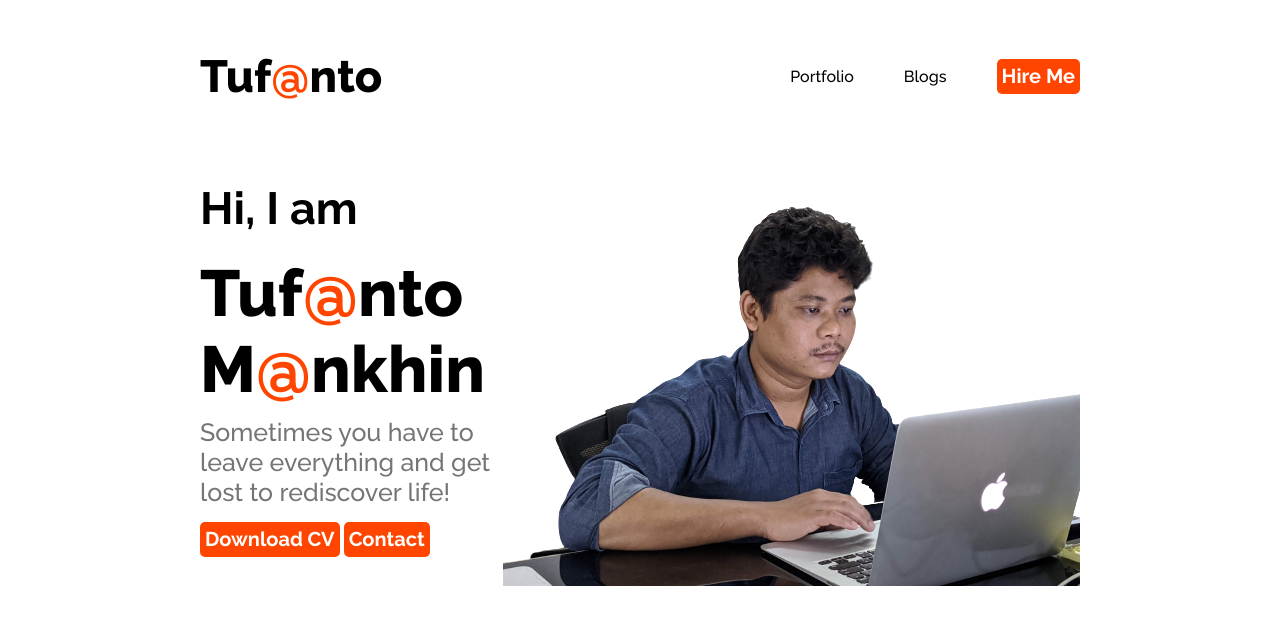
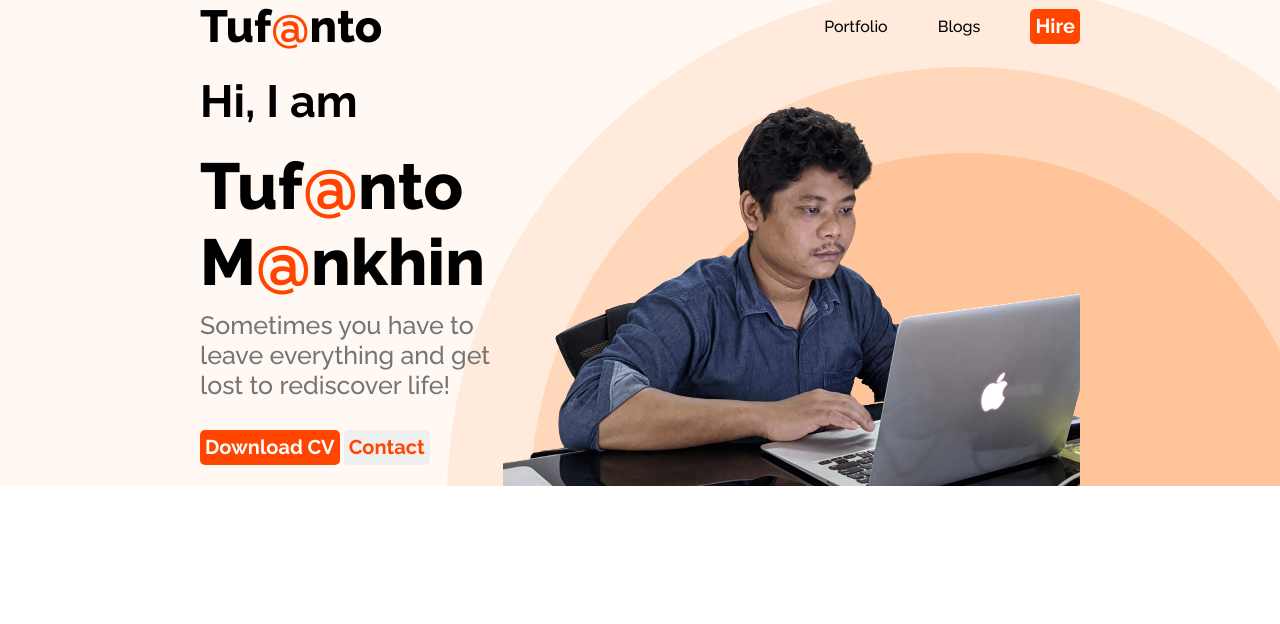
Before and after one commit to Tufantomankhin/developer2-portfolio, a plain HTML site: page index.html in a window 1280 px wide. Drawn offline with Linux system fonts and the light colour scheme.

Commit message:
added background image

```diff
--- a/index.html
+++ b/index.html
@@ -11,13 +11,13 @@
 <link href="https://fonts.googleapis.com/css2?family=Raleway:ital,wght@0,500;0,700;0,800;1,400&display=swap" rel="stylesheet">
 </head>
 <body>
-    <header>
+    <header class="header">
         <nav>
             <h2 class="nav-title">Tuf<span class="span-color">@</span>nto</h2>
             <ul>
                 <li>Portfolio</li>
                 <li>Blogs</li>
-                <li><button class="btn-primary">Hire Me</button></li>
+                <li><button class="btn-primary">Hire</button></li>
             </ul>
         </nav>
         <!-- header Banner -->
@@ -28,7 +28,7 @@
                 <p class="banner-description">Sometimes you have to leave everything and get lost to rediscover life!
                 </p>
                 <button class="btn-primary">Download CV</button>
-                <button class="btn-primary">Contact</button>
+                <button class="btn-contact">Contact</button>
             </div>
             <img src="images/t-m.png" alt="tm-image">
         </div>
--- a/styles/portfolio.css
+++ b/styles/portfolio.css
@@ -7,7 +7,7 @@
 nav {
     display: flex;
     justify-content: space-between;
-    margin: 50px 200px;
+    margin: 0px 200px;
 }
 .nav-title {
     font-weight: 800;
@@ -36,6 +36,23 @@ nav li {
     background-color: orangered;
     text-align: center;
 }
+.btn-contact {
+    color: orangered;
+    font-weight: 700;
+    font-size: 20px;
+    border: 0px;
+    padding: 5px 5px 30px;
+    height: 15px;
+    border-radius: 5px;
+    text-align: center;
+}
+.header {
+    background-color: #fff8f3;
+    background-image: url('../images/header_bg.png');
+    background-repeat: no-repeat;
+    background-position: right;
+
+}
 /* banner styles */
 
 .banner {
@@ -58,5 +75,5 @@ nav li {
     color: #757575;
     font-weight: 500;
     font-size: 25px;
-    margin-bottom: 15px;
+    margin-bottom: 30px;
 }
```
